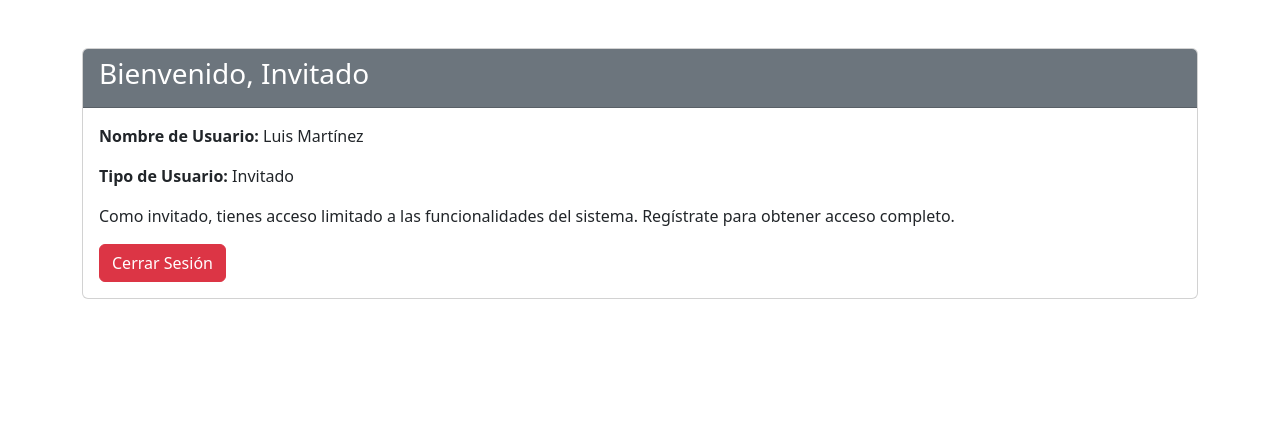
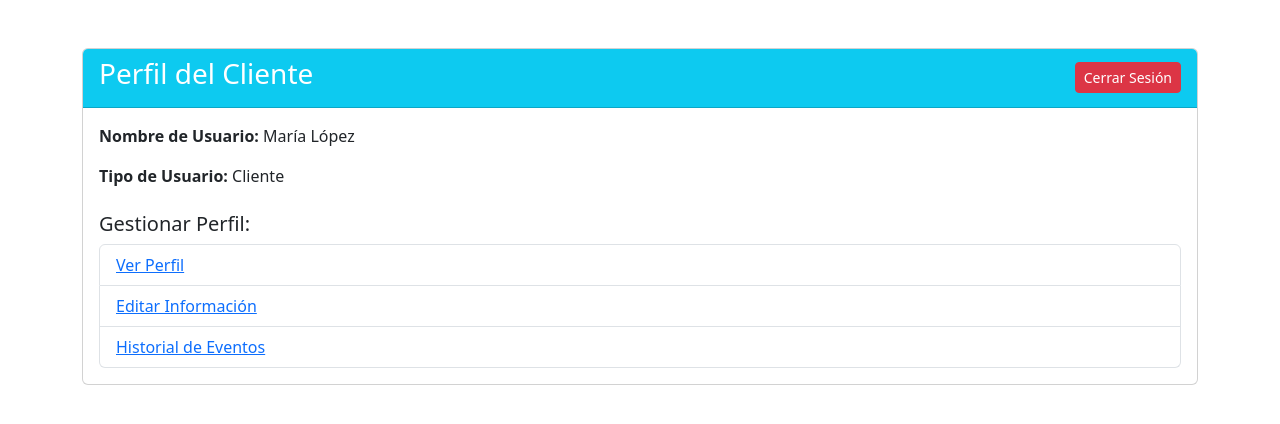
Before and after one commit to marco69192/recuperatorio, a plain HTML site: page invitado.html in a window 1280 px wide. Drawn offline with nearby package versions, Linux system fonts and the light colour scheme.

Commit message:
invitados

```diff
--- a/invitado.html
+++ b/invitado.html
@@ -3,45 +3,99 @@
 <head>
     <meta charset="UTF-8">
     <meta name="viewport" content="width=device-width, initial-scale=1.0">
-    <title>Formulario de Invitado</title>
+    <title>Perfil del Cliente</title>
     <link href="https://cdn.jsdelivr.net/npm/bootstrap@5.3.3/dist/css/bootstrap.min.css" rel="stylesheet">
 </head>
 <body>
     <div class="container mt-5">
         <div class="card">
-            <div class="card-header bg-secondary text-white">
-                <h3>Bienvenido, Invitado</h3>
+            <div class="card-header bg-info text-white d-flex justify-content-between align-items-center">
+                <h3>Perfil del Cliente</h3>
+                <button class="btn btn-danger btn-sm" onclick="cerrarSesion()">Cerrar Sesión</button>
             </div>
             <div class="card-body">
+                <!-- Información del cliente -->
                 <p><strong>Nombre de Usuario:</strong> <span id="nombreUsuario"></span></p>
                 <p><strong>Tipo de Usuario:</strong> <span id="tipoUsuario"></span></p>
-                <p>Como invitado, tienes acceso limitado a las funcionalidades del sistema. Regístrate para obtener acceso completo.</p>
-                <button class="btn btn-danger" onclick="cerrarSesion()">Cerrar Sesión</button>
+
+                <!-- Opciones del cliente -->
+                <div class="mt-4">
+                    <h5>Gestionar Perfil:</h5>
+                    <ul class="list-group">
+                        <li class="list-group-item">
+                            <a href="#verPerfil" onclick="verPerfil()">Ver Perfil</a>
+                        </li>
+                        <li class="list-group-item">
+                            <a href="#editarPerfil" onclick="editarPerfil()">Editar Información</a>
+                        </li>
+                        <li class="list-group-item">
+                            <a href="#historial" onclick="verHistorial()">Historial de Eventos</a>
+                        </li>
+
+                    </ul>
+                </div>
             </div>
         </div>
     </div>
 
     <script src="https://cdn.jsdelivr.net/npm/bootstrap@5.3.3/dist/js/bootstrap.bundle.min.js"></script>
     <script>
-        // Simulación de recuperación de datos desde JSON
+        // Simulación de datos del usuario
         const user = {
-            nombre: "Luis Martínez",
-            tipoUsuario: "Invitado"
+            nombre: "María López",
+            tipoUsuario: "Cliente",
+            email: "maria.lopez@example.com",
+            telefono: "65490646",
+            direccion: "Calle Principal 123, Ciudad Ejemplo"
         };
 
-        // Mostrar datos del usuario al cargar la página
+        // Mostrar datos al cargar la página
         window.onload = () => {
             document.getElementById("nombreUsuario").innerText = user.nombre;
             document.getElementById("tipoUsuario").innerText = user.tipoUsuario;
         };
 
+        // Funciones de gestión del perfil
+        function verPerfil() {
+            alert(`
+Nombre: ${user.nombre}
+Correo: ${user.email}
+Teléfono: ${user.telefono}
+Dirección: ${user.direccion}
+            `);
+        }
+
+        function editarPerfil() {
+            const nuevoNombre = prompt("Editar Nombre:", user.nombre);
+            const nuevoEmail = prompt("Editar Correo Electrónico:", user.email);
+            const nuevoTelefono = prompt("Editar Teléfono:", user.telefono);
+            const nuevaDireccion = prompt("Editar Dirección:", user.direccion);
+
+            if (nuevoNombre) user.nombre = nuevoNombre;
+            if (nuevoEmail) user.email = nuevoEmail;
+            if (nuevoTelefono) user.telefono = nuevoTelefono;
+            if (nuevaDireccion) user.direccion = nuevaDireccion;
+
+            document.getElementById("nombreUsuario").innerText = user.nombre;
+            alert("Información actualizada correctamente.");
+        }
+
+        function verHistorial() {
+            alert("Historial de eventos:\n- matrimonios: Bs 50.00\n- bautizo: Bs 30.00\n- graduacion: Bs 70.00");
+        }
+
+        function cambiarContrasena() {
+            const nuevaContrasena = prompt("Ingrese su nueva contraseña:");
+            if (nuevaContrasena) {
+                alert("Contraseña actualizada correctamente.");
+            }
+        }
+
         // Función para cerrar sesión
         function cerrarSesion() {
             alert("Sesión cerrada correctamente.");
-            // Limpiar almacenamiento local o de sesión si se usa
             localStorage.clear();
             sessionStorage.clear();
-            // Redirigir al inicio de sesión
             window.location.href = "index.html";
         }
     </script>
```
